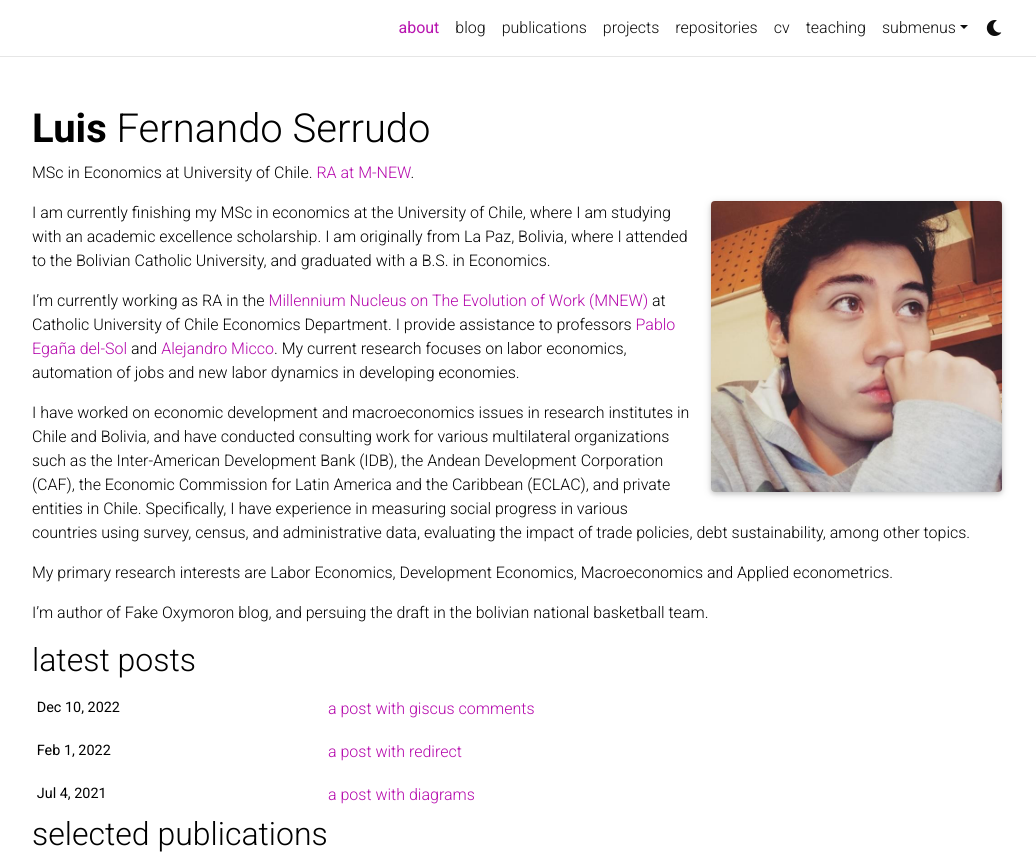
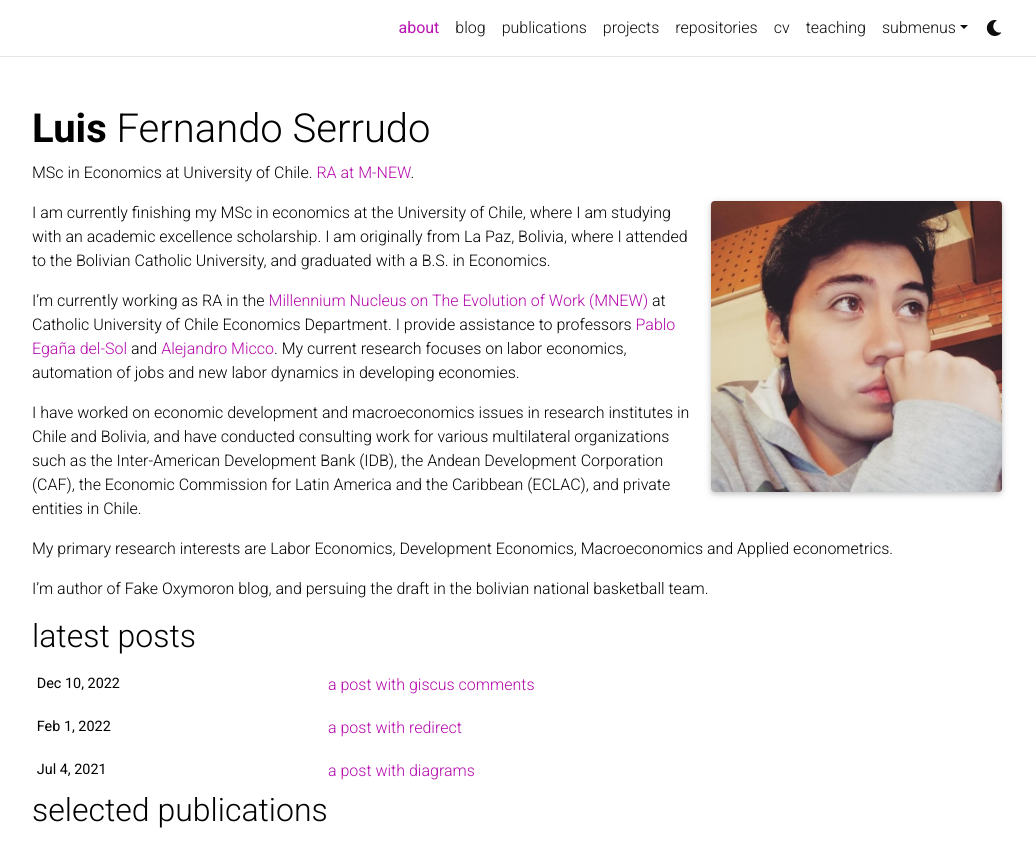
Before and after one commit to lserrudo/lserrudo.github.io, a Jekyll site: the page built from _pages/about.md, in a window 1280 px wide and 1171 px high, cut to the strip 0-858 px from the top of the window. Shown: the whole strip, without its empty margins (123-1159 px from the left). Built offline with Jekyll 4.4.1, drawn with Linux system fonts in a browser that asks for light colours; full-size pictures stand in for the smaller copies a plugin makes; comment, search, counter and statistics services are not loaded; a style sheet for code colours, icons or effects is not loaded.

Commit message:
Update 14

```diff
--- a/_pages/about.md
+++ b/_pages/about.md
@@ -23,7 +23,7 @@ I am currently finishing my MSc in economics at the University of Chile, where I
 
 I'm currently working as RA in the [Millennium Nucleus on The Evolution of Work (MNEW)](https://www.m-new.org/) at Catholic University of Chile Economics Department. I provide assistance to professors [Pablo Egaña del-Sol](https://pabloeganadelsol.com/) and [Alejandro Micco](https://fen.uchile.cl/es/academicos-investigacion/directorio-de-academicos/detalle/alejandro-micco). My current research focuses on labor economics, automation of jobs and new labor dynamics in developing economies.
 
-I have worked on economic development and macroeconomics issues in research institutes in Chile and Bolivia, and have conducted consulting work for various multilateral organizations such as the Inter-American Development Bank (IDB), the Andean Development Corporation (CAF), the Economic Commission for Latin America and the Caribbean (ECLAC), and private entities in Chile. Specifically, I have experience in measuring social progress in various countries using survey, census, and administrative data, evaluating the impact of trade policies, debt sustainability, among other topics.
+I have worked on economic development and macroeconomics issues in research institutes in Chile and Bolivia, and have conducted consulting work for various multilateral organizations such as the Inter-American Development Bank (IDB), the Andean Development Corporation (CAF), the Economic Commission for Latin America and the Caribbean (ECLAC), and private entities in Chile.
 
 My primary research interests are Labor Economics, Development Economics, Macroeconomics and Applied econometrics.
 
```
